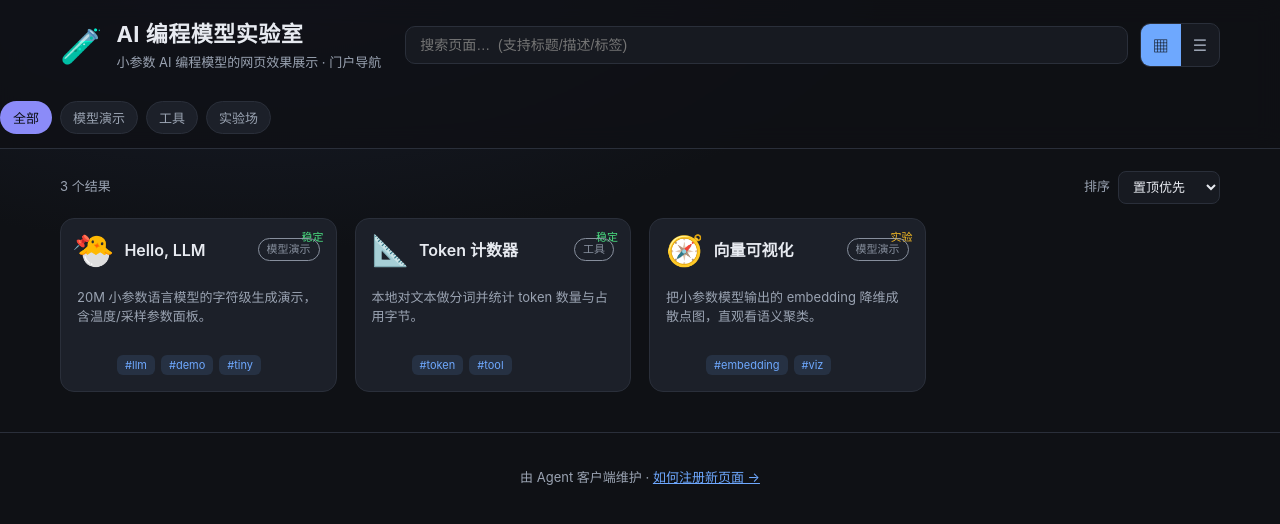
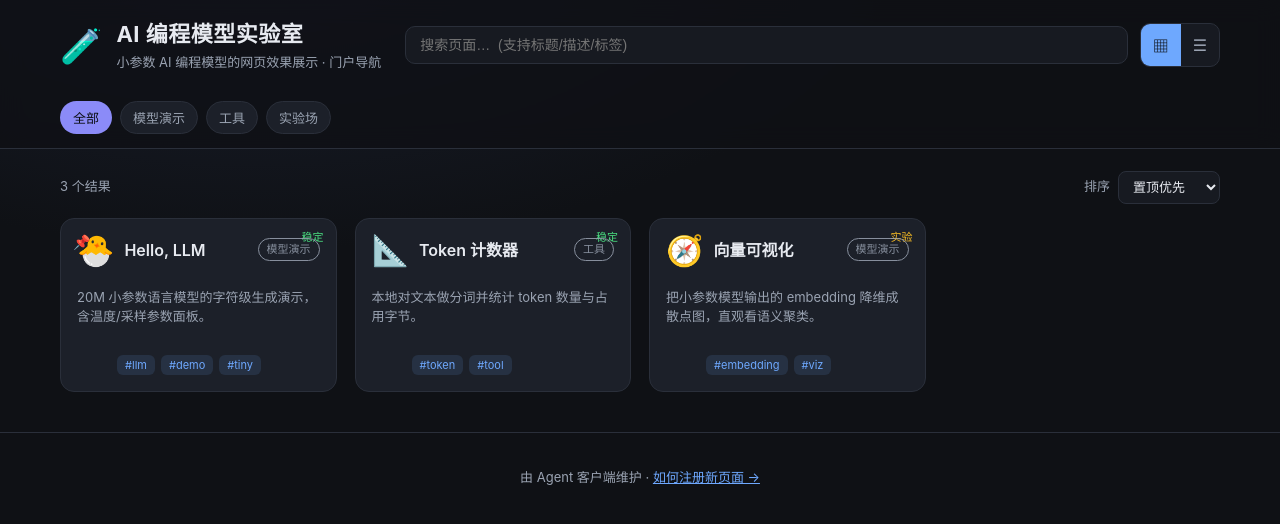
Before and after one commit to fe-tests/fe-tests.github.io, a plain HTML site: page index.html in a window 1280 px wide. Drawn offline with Linux system fonts and the light colour scheme.

Commit message:
feat: 标签导航宽度与页面内容对齐

```diff
--- a/assets/styles.css
+++ b/assets/styles.css
@@ -57,7 +57,7 @@ body {
 .toggle-btn.active { background: var(--accent); color: #0b0e13; }
 
 /* Category bar */
-.category-bar { display: flex; gap: 8px; flex-wrap: wrap; padding: 10px 0 14px; }
+.category-bar { width: min(1160px, 92vw); margin: 0 auto; display: flex; gap: 8px; flex-wrap: wrap; padding: 10px 0 14px; }
 .chip {
   padding: 6px 12px; border-radius: 999px; font-size: 13px;
   background: var(--bg-card); color: var(--text-dim);
```
